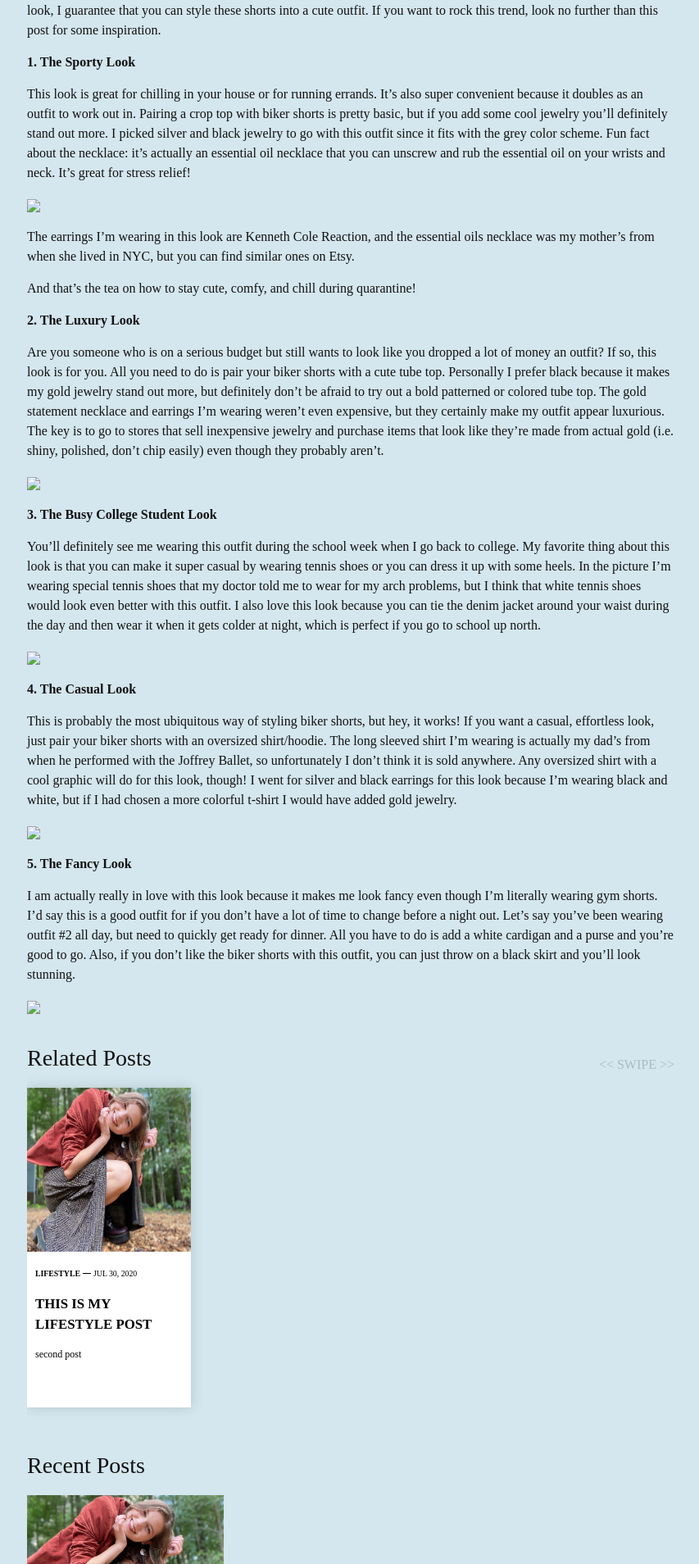
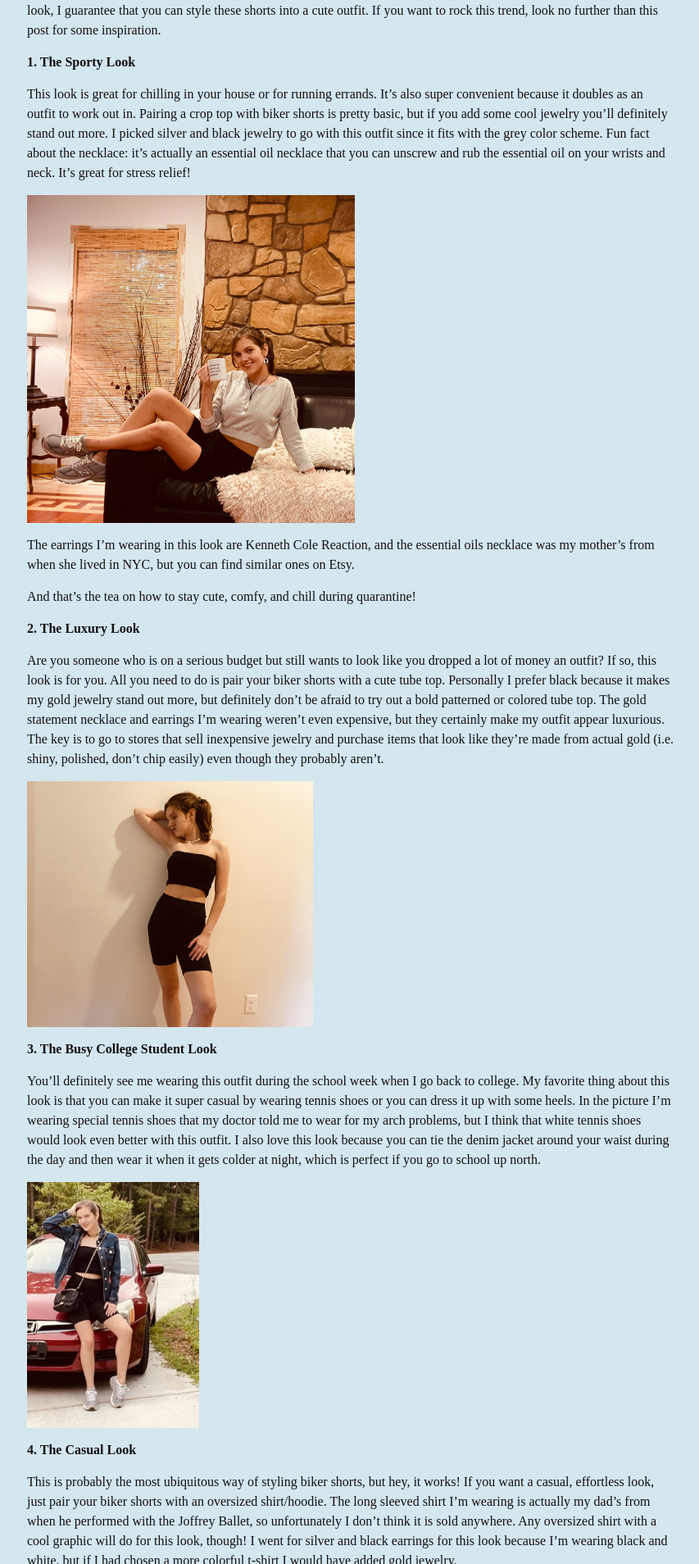
Before and after one commit to iwalte01/fashionisa-blog, a Jekyll site: the page built from blog-fashion/_posts/2020-08-10-5-Adorable-Ways-to-Style-Biker-Shorts.md, in a window 1280 px wide. Shown: the part 405-2313 px from the top of the page at 82% size, without its empty margins (212-1065 px from the left). Built offline with Jekyll 4.4.1, drawn with Linux system fonts in a browser that asks for light colours; nearby versions of some CDN libraries.

Commit message:
fixed image bug in first post

```diff
--- a/blog-fashion/_posts/2020-08-10-5-Adorable-Ways-to-Style-Biker-Shorts.md
+++ b/blog-fashion/_posts/2020-08-10-5-Adorable-Ways-to-Style-Biker-Shorts.md
@@ -21,7 +21,7 @@ One of the biggest fashion trends of summer 2020 is biker shorts. Whether you're
 
 This look is great for chilling in your house or for running errands. It’s also super convenient because it doubles as an outfit to work out in. Pairing a crop top with biker shorts is pretty basic, but if you add some cool jewelry you'll definitely stand out more. I picked silver and black jewelry to go with this outfit since it fits with the grey color scheme. Fun fact about the necklace: it’s actually an essential oil necklace that you can unscrew and rub the essential oil on your wrists and neck. It’s great for stress relief!
 
-<img src="/fashionisa-blog/images/5_Adorable_Ways_Biker_Shorts/biker-shorts-thumbnail.jpg" height="400px">
+<img src="/fashionisa-blog/images/fash1/biker-shorts-thumbnail.jpg" height="400px">
 
 The earrings I'm wearing in this look are Kenneth Cole Reaction, and the essential oils necklace was my mother’s from when she lived in NYC, but you can find similar ones on Etsy.
 
@@ -31,22 +31,22 @@ And that’s the tea on how to stay cute, comfy, and chill during quarantine!
 
 Are you someone who is on a serious budget but still wants to look like you dropped a lot of money an outfit? If so, this look is for you. All you need to do is pair your biker shorts with a cute tube top. Personally I prefer black because it makes my gold jewelry stand out more, but definitely don't be afraid to try out a bold patterned or colored tube top. The gold statement necklace and earrings I'm wearing weren’t even expensive, but they certainly make my outfit appear luxurious. The key is to go to stores that sell inexpensive jewelry and purchase items that look like they're made from actual gold (i.e. shiny, polished, don’t chip easily) even though they probably aren’t.
 
-<img src="/fashionisa-blog/images/5_Adorable_Ways_Biker_Shorts/biker-shorts-outfit-2.jpg" height="300px">
+<img src="/fashionisa-blog/images/fash1/biker-shorts-outfit-2.jpg" height="300px">
 
 <p class="lst-item">3. The Busy College Student Look</p>
 
 You'll definitely see me wearing this outfit during the school week when I go back to college. My favorite thing about this look is that you can make it super casual by wearing tennis shoes or you can dress it up with some heels. In the picture I’m wearing special tennis shoes that my doctor told me to wear for my arch problems, but I think that white tennis shoes would look even better with this outfit. I also love this look because you can tie the denim jacket around your waist during the day and then wear it when it gets colder at night, which is perfect if you go to school up north.
 
-<img src="/fashionisa-blog/images/5_Adorable_Ways_Biker_Shorts/biker-shorts-outfit-3.jpg" height="300px">
+<img src="/fashionisa-blog/images/fash1/biker-shorts-outfit-3.jpg" height="300px">
 
 <p class="lst-item">4. The Casual Look</p>
 
 This is probably the most ubiquitous way of styling biker shorts, but hey, it works! If you want a casual, effortless look, just pair your biker shorts with an oversized shirt/hoodie. The long sleeved shirt I’m wearing is actually my dad’s from when he performed with the Joffrey Ballet, so unfortunately I don’t think it is sold anywhere. Any oversized shirt with a cool graphic will do for this look, though! I went for silver and black earrings for this look because I’m wearing black and white, but if I had chosen a more colorful t-shirt I would have added gold jewelry.
 
-<img src="/fashionisa-blog/images/5_Adorable_Ways_Biker_Shorts/biker-shorts-outfit-4.jpg" height="400px">
+<img src="/fashionisa-blog/images/fash1/biker-shorts-outfit-4.jpg" height="400px">
 
 <p class="lst-item">5. The Fancy Look</p>
 
 I am actually really in love with this look because it makes me look fancy even though I'm literally wearing gym shorts. I’d say this is a good outfit for if you don’t have a lot of time to change before a night out. Let's say you’ve been wearing outfit #2 all day, but need to quickly get ready for dinner. All you have to do is add a white cardigan and a purse and you're good to go. Also, if you don’t like the biker shorts with this outfit, you can just throw on a black skirt and you’ll look stunning.
 
-<img src="/fashionisa-blog/images/5_Adorable_Ways_Biker_Shorts/biker-shorts-outfit-5.jpg" height="300px">
+<img src="/fashionisa-blog/images/fash1/biker-shorts-outfit-5.jpg" height="300px">
```
